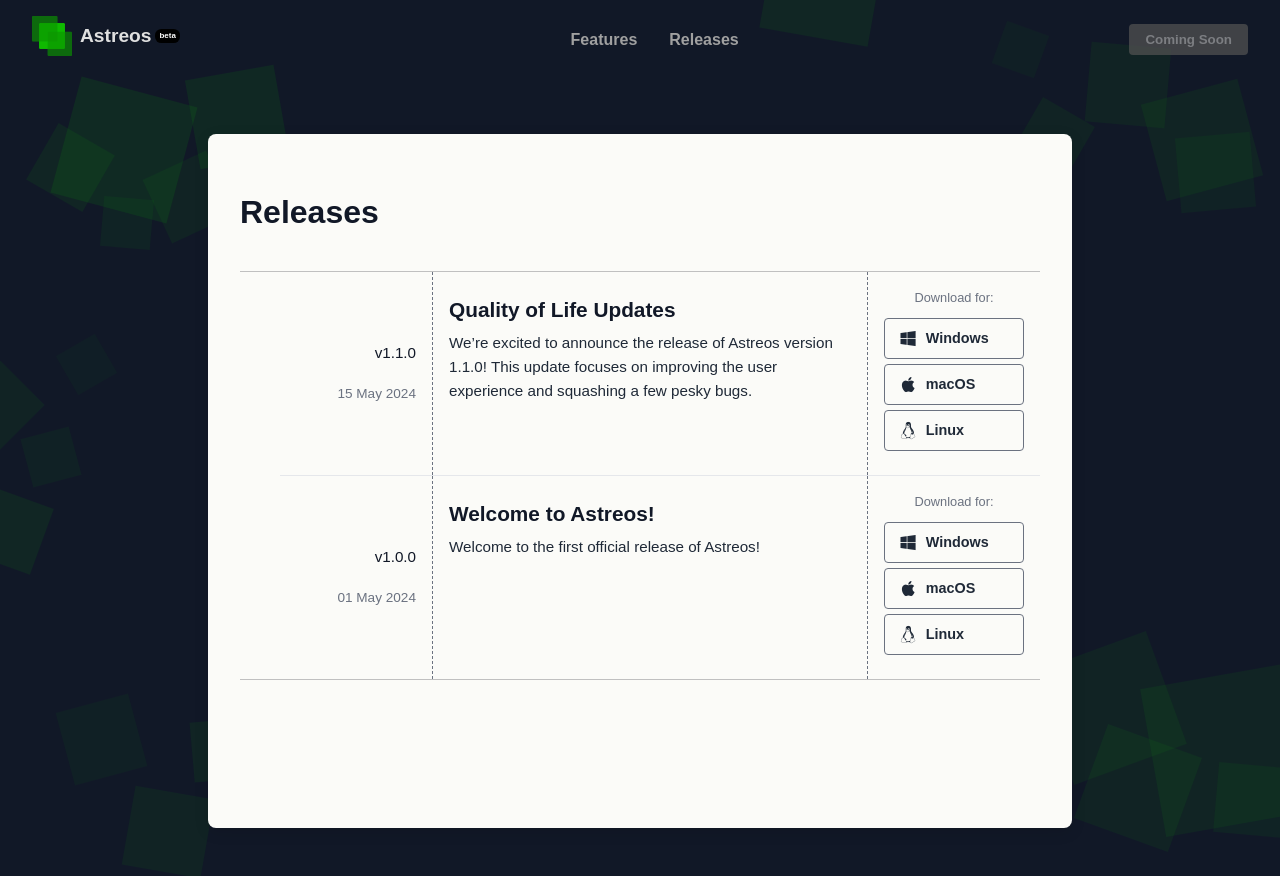
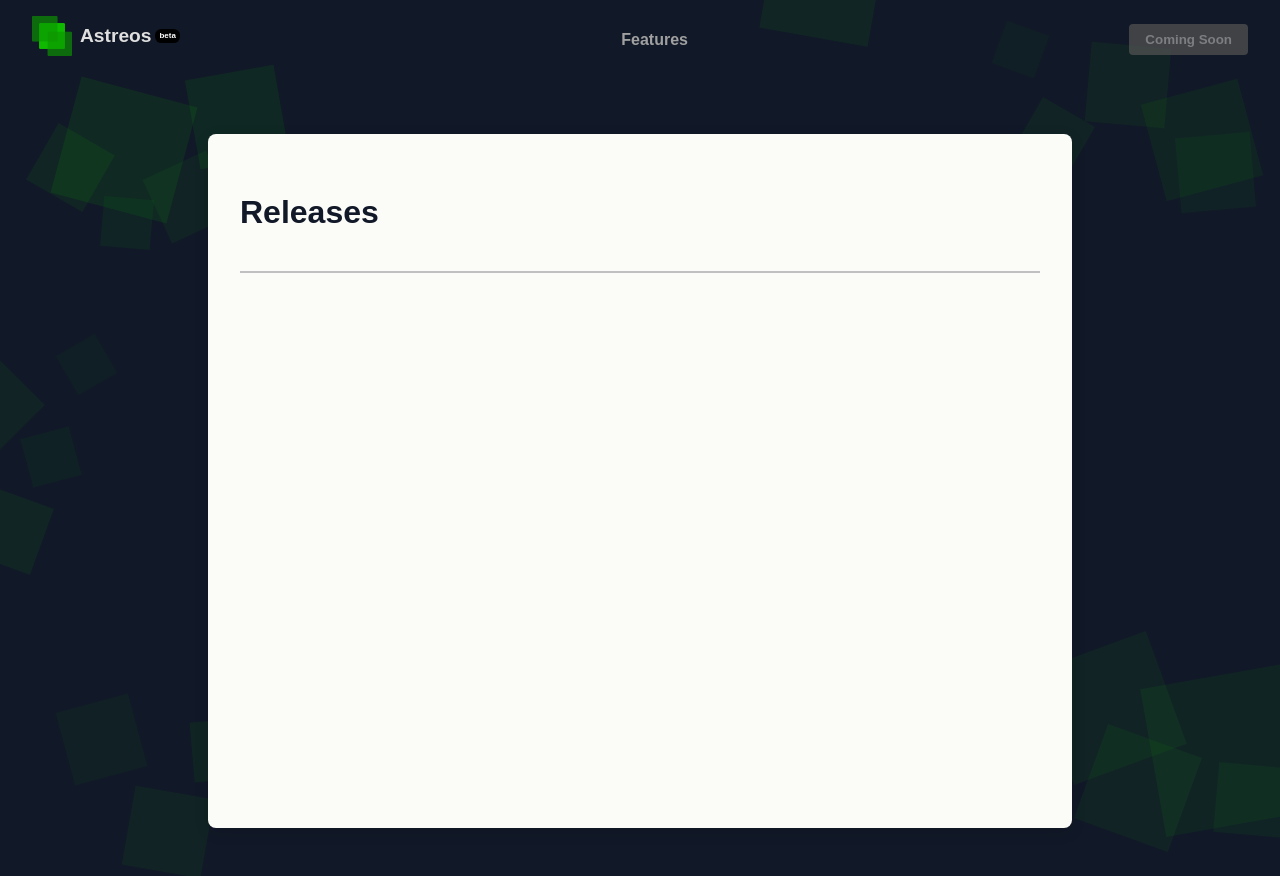
Before and after one commit to phillt/astreos.dev, a Jekyll site: the page built from release-notes.md, in a window 1280 px wide. Shown: the top 876 px of the page. Built offline with Jekyll 4.4.1, drawn with Linux system fonts in a browser that asks for light colours; nearby versions of some CDN libraries; some web fonts are replaced.

Commit message:
✨ Update navbar links and remove outdated release posts
Replaces hardcoded links in the navbar with dynamic relative URLs for better navigation. Additionally, removes outdated release posts for versions 1.0.0 and 1.1.0, streamlining the content and improving site maintenance. Ensures the navbar remains functional and user-friendly.

```diff
--- a/_includes/navbar.html
+++ b/_includes/navbar.html
@@ -1,6 +1,6 @@
 <nav class="navbar">
   <div class="navbar-left">
-    <a href="#" class="navbar-brand-link">
+    <a href="{{ '/' | relative_url }}" class="navbar-brand-link">
       <img src="{{ '/assets/images/logo.svg' | relative_url }}" alt="Logo" class="navbar-logo">
       <span class="navbar-brand-text">Astreos</span>
       <span class="beta-pill">beta</span>
@@ -9,7 +9,9 @@
   <div class="navbar-middle">
     <ul>
       <li><a href="#features">Features</a></li>
+      {% if site.posts.size > 0 %}
       <li><a href="{{ '/releases/' | relative_url }}">Releases</a></li>
+      {% endif %}
     </ul>
   </div>
   <div class="navbar-right">
--- a/_posts/2024-05-01-version-1.0.0-release.md
+++ /dev/null
@@ -1,24 +0,0 @@
----
-layout: post
-title: "Welcome to Astreos!"
-version: "1.0.0"
-date: 2024-05-01
-download_windows: "#"
-download_macos: "#"
-download_linux: "#"
-# categories: announcement
-# tags: [launch]
----
-
-Welcome to the first official release of Astreos!
-
-We built Astreos because we believe budgeting shouldn't require subscriptions, online accounts, or complicated spreadsheets. It's designed from the ground up to be simple, private, and effective, especially if you manage your money paycheck-to-paycheck.
-
-Key features at launch:
-
-*   **Pay Period Budgeting:** Organize your income, bills, and expenses around your pay schedule.
-*   **Bill & Expense Tracking:** Quickly add and categorize your spending.
-*   **Budget Rollover:** Carry leftover funds to the next pay period.
-*   **Offline & Private:** Your financial data stays securely on your computer.
-
-We hope Astreos helps you take control of your budget. Let us know what you think!
--- a/_posts/2024-05-15-version-1.1.0-release.md
+++ /dev/null
@@ -1,28 +0,0 @@
----
-layout: post
-title: "Quality of Life Updates"
-version: "1.1.0"
-date: 2024-05-15
-download_windows: "#"
-download_macos: "#"
-download_linux: "#"
-# Optional: Add categories or tags
-# categories: updates
-# tags: [ui, performance]
----
-
-We're excited to announce the release of Astreos version 1.1.0! This update focuses on improving the user experience and squashing a few pesky bugs.
-
-## What's New ✨
-
-*   **Improved Date Picker:** Selecting dates for bills and expenses is now smoother and more intuitive.
-*   **Faster Loading:** We've optimized how data is loaded, resulting in quicker startup times, especially for larger budgets.
-*   **Subtle UI Polish:** Various small adjustments to button styles, spacing, and alignments for a cleaner look.
-
-## Bug Fixes 🐛
-
-*   Fixed an issue where the calculated remainder didn't always update immediately after adding an expense.
-*   Corrected a rare visual glitch in the closed period summary view.
-*   Resolved a problem where editing a recurring bill sometimes didn't save changes correctly.
-
-Thanks for using Astreos! As always, your feedback is welcome.
```
Also changed, not shown: 4 other files.
